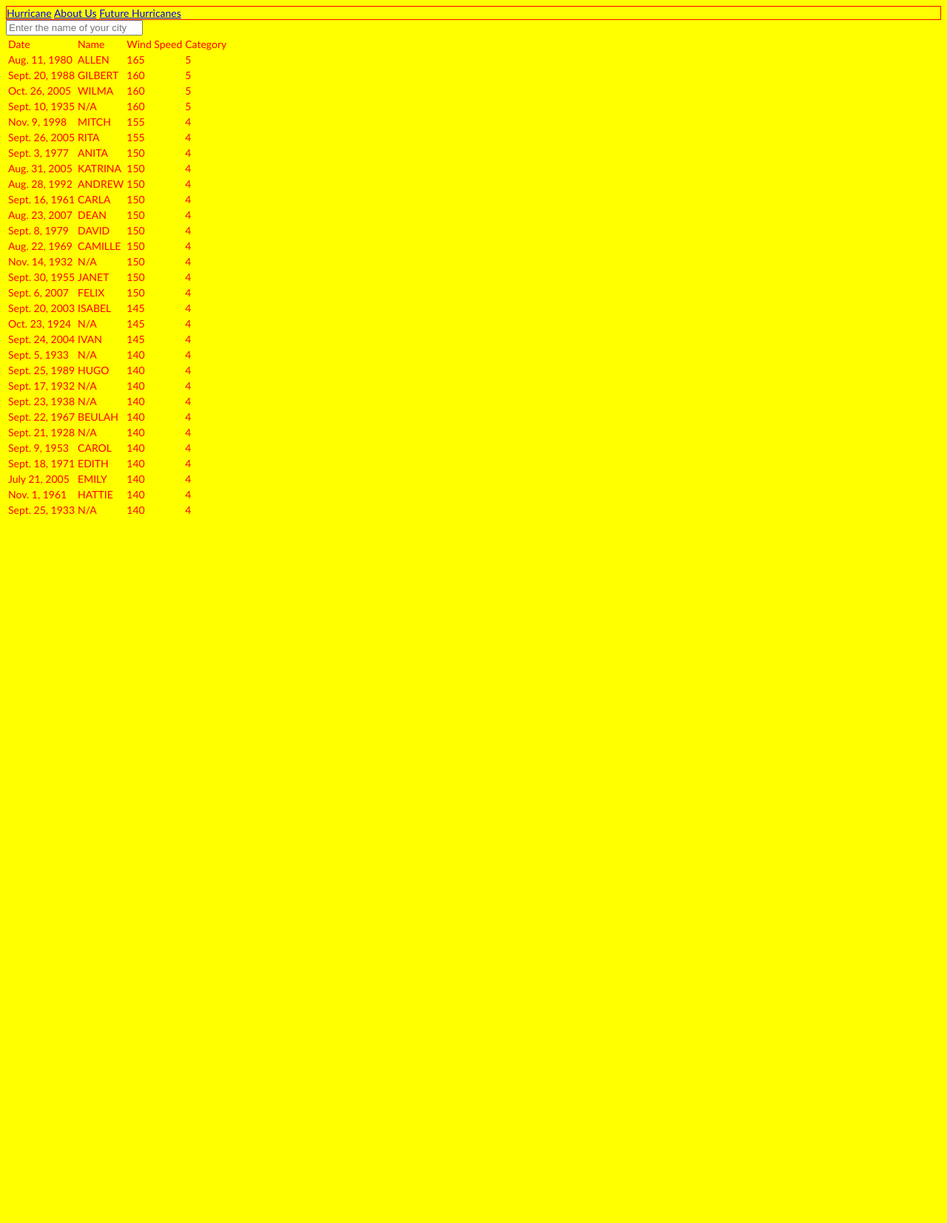
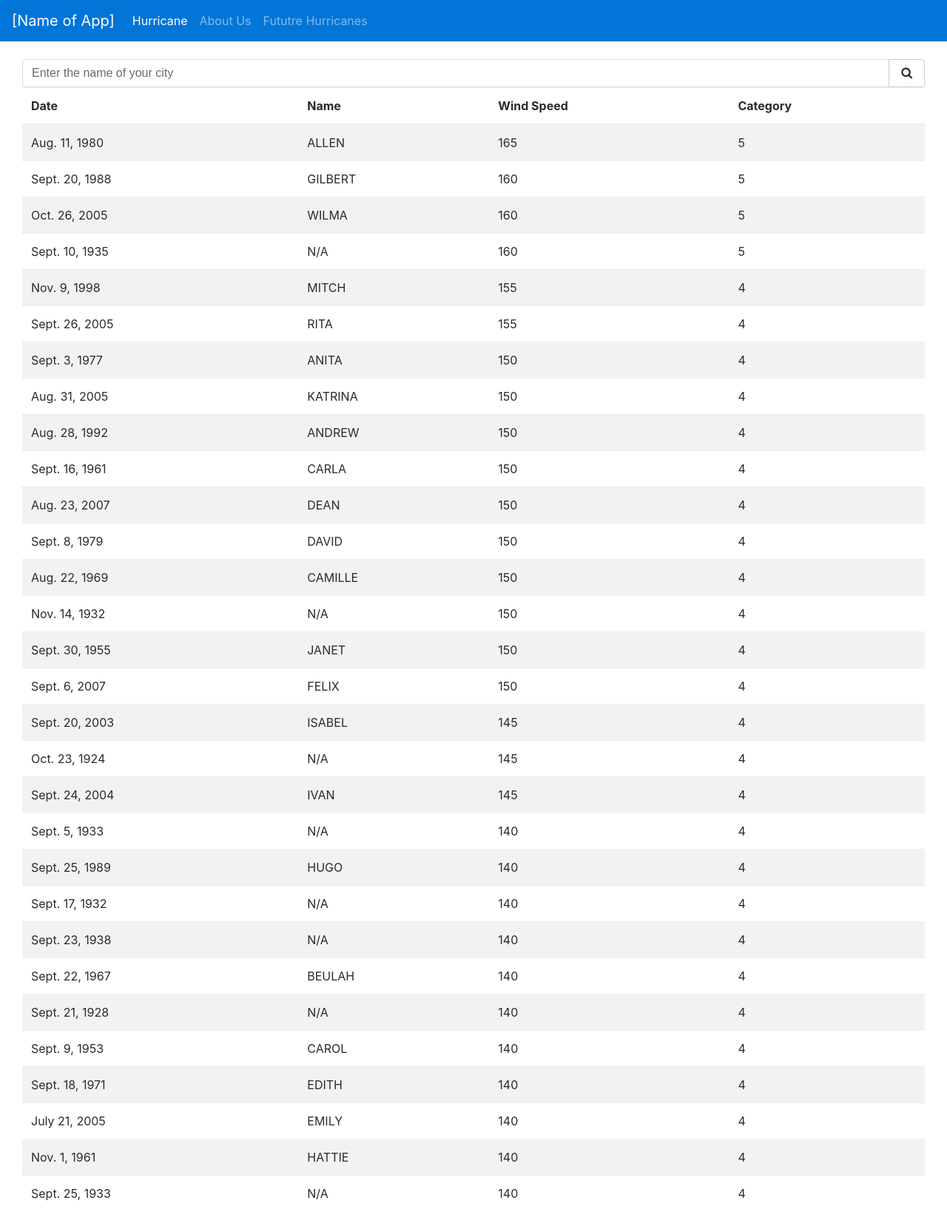
Before and after one commit to sriegodedios/HackK-State-2017, a Django app: page /history/ in a window 1280 px wide. Shown: the whole page at 74% size. Before the commit the page ends 698 px from the top, so only its background shows below. Run offline with Django 3.2, Linux system fonts and the light colour scheme; data comes from the database, SQL or seed files in the repository; some libraries are stand-ins or nearby versions.

Commit message:
Web UI changes

```diff
--- a/history/static/history/styles/css/style.css
+++ b/history/static/history/styles/css/style.css
@@ -1,16 +1,3 @@
-html {
-  font-size: 14px;
-  font-family: calibri, sans-serif;
-  box-sizing: border-box;
-  color: red; }
-
-header {
-  border: red 1px solid; }
-
-body {
-  background-color: yellow; }
-  body form {
-    width: 20.8333333333%; }
 
 #map {
   height: 400px;
--- a/history/static/history/styles/scss/style.scss
+++ /dev/null
@@ -1,17 +0,0 @@
-html{
-  font-size:14px;
-  font-family: calibri, sans-serif;
-  box-sizing: border-box;
-  color: red;
-}
-header{border: red 1px solid;}
-body{background-color: yellow;
-  form{
-    width: 200px/960px * 100%;
-  }
-}
-
-#map {
-  height: 400px;
-  width: 100%;
- }
--- a/history/templates/history/base.html
+++ b/history/templates/history/base.html
@@ -8,23 +8,68 @@
         </title>
 
         <link rel="stylesheet" type="text/css" href="{% static 'history/styles/css/style.css' %}">
+        <link rel="stylesheet" href="https://maxcdn.bootstrapcdn.com/bootstrap/4.0.0-alpha.6/css/bootstrap.min.css" integrity="sha384-rwoIResjU2yc3z8GV/NPeZWAv56rSmLldC3R/AZzGRnGxQQKnKkoFVhFQhNUwEyJ" crossorigin="anonymous">
+        <link href="https://maxcdn.bootstrapcdn.com/font-awesome/4.7.0/css/font-awesome.min.css" rel="stylesheet" integrity="sha384-wvfXpqpZZVQGK6TAh5PVlGOfQNHSoD2xbE+QkPxCAFlNEevoEH3Sl0sibVcOQVnN" crossorigin="anonymous">
     </head>
-    <header>
+
+    <body>
+      <nav class="navbar navbar-toggleable-md navbar-light navbar navbar-inverse bg-primary">
+        <button class="navbar-toggler navbar-toggler-right" type="button" data-toggle="collapse" data-target="#navbarNav" aria-controls="navbarNav" aria-expanded="false" aria-label="Toggle navigation">
+          <span class="navbar-toggler-icon"></span>
+        </button>
+        <a class="navbar-brand" href="#">[Name of App]</a>
+        <div class="collapse navbar-collapse" id="navbarNav">
+    <ul class="navbar-nav">
+      <li class="nav-item active">
+        <a class="nav-link" href="#">Hurricane <span class="sr-only">(current)</span></a>
+      </li>
+      <li class="nav-item">
+        <a class="nav-link" href="#">About Us</a>
+      </li>
+      <li class="nav-item">
+        <a class="nav-link" href="#">Fututre Hurricanes</a>
+      </li>
+      <!--li class="nav-item">
+        <div class="input-group">
+          <input class="form-control" type ="text" name="City" placeholder="Enter the name of your city">
+          <span class="input-group-btn">
+            <button class="btn btn-secondary" type="button"><i class="fa fa-search" aria-hidden="true"></i></button>
+          </span>
+      </li-->
+    </ul>
+  </div>
+</nav>
+      <!--header>
           <a href="history/base.html">Hurricane</a>
           <a href="about-us.html">About Us</a>
           <a href="future-hurricanes.html">Future Hurricanes</a>
-    </header>
-    <body>
+      </header-->
+      <div class="container-fluid">
+        <div class="col-lg-12">
+          <br/>
+          <div clas="row">
+          <form>
+              <div class="input-group">
+                <input class="form-control" type ="text" name="City" placeholder="Enter the name of your city">
+                <span class="input-group-btn">
+                  <button class="btn btn-secondary" type="button"><i class="fa fa-search" aria-hidden="true"></i></button>
+                </span>
 
-        <form>
-            <input type ="text" name="City" placeholder="Enter the name of your city">
           </form>
+        </div>
 
           <div class="content">
               {% block content %}
               {% endblock %}
 
+
+        </div>
+      </div>
       </div>
 
+
+        <script src="https://code.jquery.com/jquery-3.1.1.slim.min.js" integrity="sha384-A7FZj7v+d/sdmMqp/nOQwliLvUsJfDHW+k9Omg/a/EheAdgtzNs3hpfag6Ed950n" crossorigin="anonymous"></script>
+<script src="https://cdnjs.cloudflare.com/ajax/libs/tether/1.4.0/js/tether.min.js" integrity="sha384-DztdAPBWPRXSA/3eYEEUWrWCy7G5KFbe8fFjk5JAIxUYHKkDx6Qin1DkWx51bBrb" crossorigin="anonymous"></script>
+<script src="https://maxcdn.bootstrapcdn.com/bootstrap/4.0.0-alpha.6/js/bootstrap.min.js" integrity="sha384-vBWWzlZJ8ea9aCX4pEW3rVHjgjt7zpkNpZk+02D9phzyeVkE+jo0ieGizqPLForn" crossorigin="anonymous"></script>
     </body>
 </html>
--- a/history/templates/history/index.html
+++ b/history/templates/history/index.html
@@ -3,11 +3,11 @@
 {% block content %}
 {% load static %}
 
-<table>
+<table class="table table-striped table-hover">
     <thead>
         <tr>
             {% for item in table_head %}
-                <td> {{ item }} </td>
+                <th> {{ item }} </th>
             {% endfor %}
         </tr>
     </thead>
```
Also changed, not shown: history/templates/history/google_map_demo.html (+15 -6 lines), 1 other file. Lines whose indentation alone changed are shown as unchanged.
